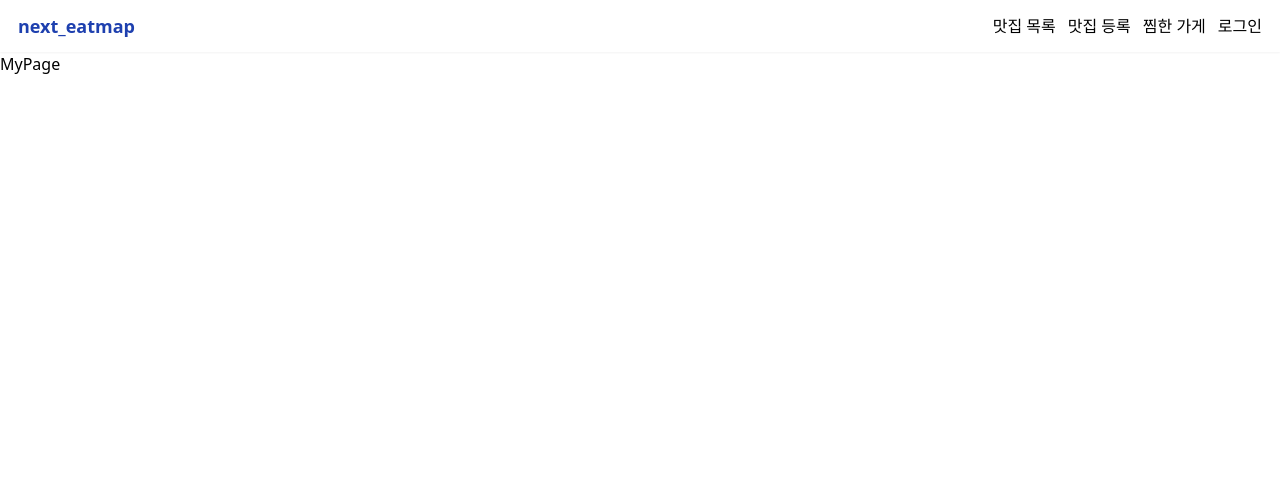
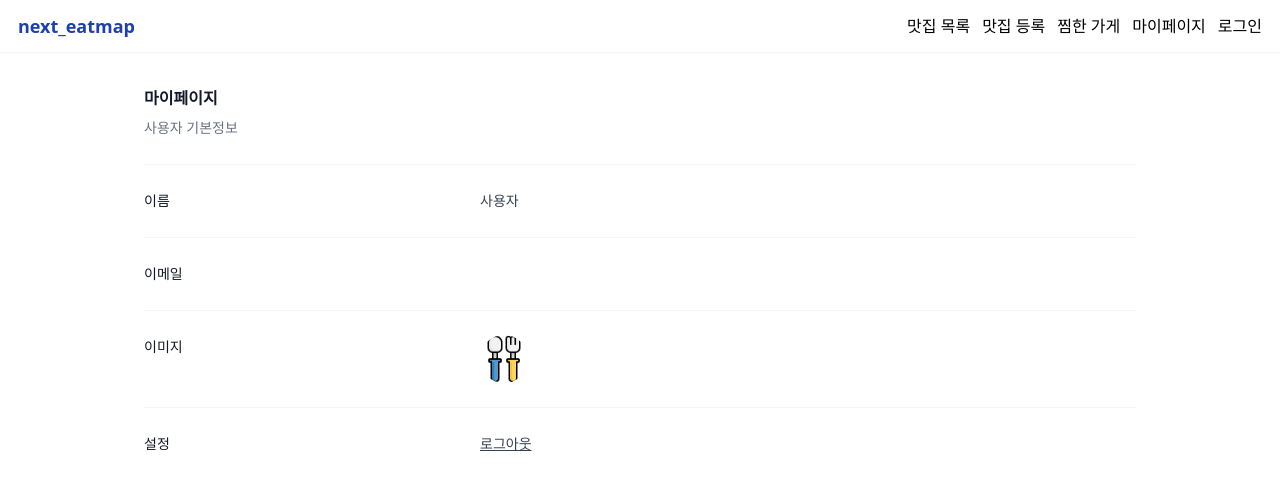
Before and after one commit to junyub301/next-eatmap, a Next.js app: page /users/mypage in a window 1280 px wide. Shown: the top 490 px of the page. Built offline with nearby package versions, Linux system fonts and the light colour scheme; no server answers.

Commit message:
Feat: My Page

```diff
--- a/src/components/Navbar.tsx
+++ b/src/components/Navbar.tsx
@@ -22,6 +22,9 @@
                 </Link>
                 <Link href="/users/likes" className="navbar__list--item">
                     찜한 가게
+                </Link>
+                <Link href="/users/mypage" className="navbar__list--item">
+                    마이페이지
                 </Link>
 
                 {status === "authenticated" ? (
@@ -53,12 +56,19 @@
                         <Link href="/users/likes" className="navbar__list--item--mobile">
                             찜한 가게
                         </Link>
+                        <Link href="/users/mypage" className="navbar__list--item--mobile">
+                            마이페이지
+                        </Link>
                         {status === "authenticated" ? (
-                            <button type="button" onClick={() => signOut()}>
+                            <button
+                                type="button"
+                                onClick={() => signOut()}
+                                className="navbar__list--item--mobile"
+                            >
                                 로그아웃
                             </button>
                         ) : (
-                            <Link href="/api/auth/signin" className="navbar__list--item">
+                            <Link href="/api/auth/signin" className="navbar__list--item--mobile">
                                 로그인
                             </Link>
                         )}
--- a/src/pages/index.tsx
+++ b/src/pages/index.tsx
@@ -15,10 +15,9 @@
     );
 }
 
-export async function getStaticProps() {
+export async function getServerSideProps() {
     const { data: stores } = await axios(`${process.env.NEXT_PUBLIC_API_URL}/api/stores`);
     return {
         props: { stores },
-        revalidate: 60 * 60,
     };
 }
--- a/src/pages/users/likes.tsx
+++ b/src/pages/users/likes.tsx
@@ -1,7 +1,7 @@
 import Loading from "@/components/Loading";
 import Pagination from "@/components/Pagination";
 import StoreList from "@/components/StoreList";
-import { Like, LikeApiResponse, StoreType } from "@/interface";
+import { Like, LikeApiResponse } from "@/interface";
 import axios from "axios";
 import { useRouter } from "next/router";
 import { useQuery } from "react-query";
--- a/src/pages/users/mypage.tsx
+++ b/src/pages/users/mypage.tsx
@@ -1,3 +1,54 @@
+/* eslint-disable @next/next/no-img-element */
+import { useSession, signOut } from "next-auth/react";
+
 export default function MyPage() {
-    return <div>MyPage</div>;
+    const { data: session } = useSession();
+    return (
+        <div className="md:max-w-5xl mx-auto px-4 py-8">
+            <div className="px-4 sm:px-0">
+                <h3 className="text-base font-semibold leading-7 text-gray-900">마이페이지</h3>
+                <p className="mt-1 max-w-2xl text-sm leading-6 text-gray-500">사용자 기본정보</p>
+            </div>
+            <div className="mt-6 border-t border-gray-100">
+                <dl className="divide-y divide-gray-100">
+                    <div className="px-4 py-6 sm:grid sm:grid-cols-3 sm:gap-4 sm:px-0">
+                        <dt className="text-sm font-medium leading-6 text-gray-900">이름</dt>
+                        <dd className="mt-1 text-sm leading-6 text-gray-700 sm:col-span-2 sm:mt-0">
+                            {session?.user.name || "사용자"}
+                        </dd>
+                    </div>
+                    <div className="px-4 py-6 sm:grid sm:grid-cols-3 sm:gap-4 sm:px-0">
+                        <dt className="text-sm font-medium leading-6 text-gray-900">이메일</dt>
+                        <dd className="mt-1 text-sm leading-6 text-gray-700 sm:col-span-2 sm:mt-0">
+                            {session?.user.email}
+                        </dd>
+                    </div>
+                    <div className="px-4 py-6 sm:grid sm:grid-cols-3 sm:gap-4 sm:px-0">
+                        <dt className="text-sm font-medium leading-6 text-gray-900">이미지</dt>
+                        <dd className="mt-1 text-sm leading-6 text-gray-700 sm:col-span-2 sm:mt-0">
+                            <img
+                                src={session?.user.images || "/images/markers/default.png"}
+                                alt="프로필 이미지"
+                                width={48}
+                                height={48}
+                                className="rounded-full"
+                            />
+                        </dd>
+                    </div>
+                    <div className="px-4 py-6 sm:grid sm:grid-cols-3 sm:gap-4 sm:px-0">
+                        <dt className="text-sm font-medium leading-6 text-gray-900">설정</dt>
+                        <dd className="mt-1 text-sm leading-6 text-gray-700 sm:col-span-2 sm:mt-0">
+                            <button
+                                type="button"
+                                onClick={() => signOut()}
+                                className="underline hover:text-gray-500"
+                            >
+                                로그아웃
+                            </button>
+                        </dd>
+                    </div>
+                </dl>
+            </div>
+        </div>
+    );
 }
```
